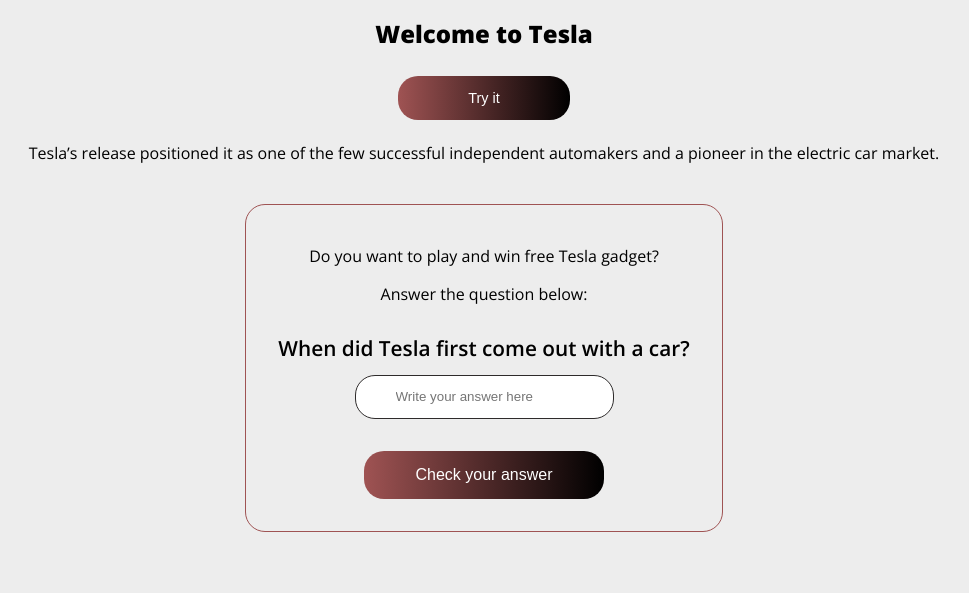
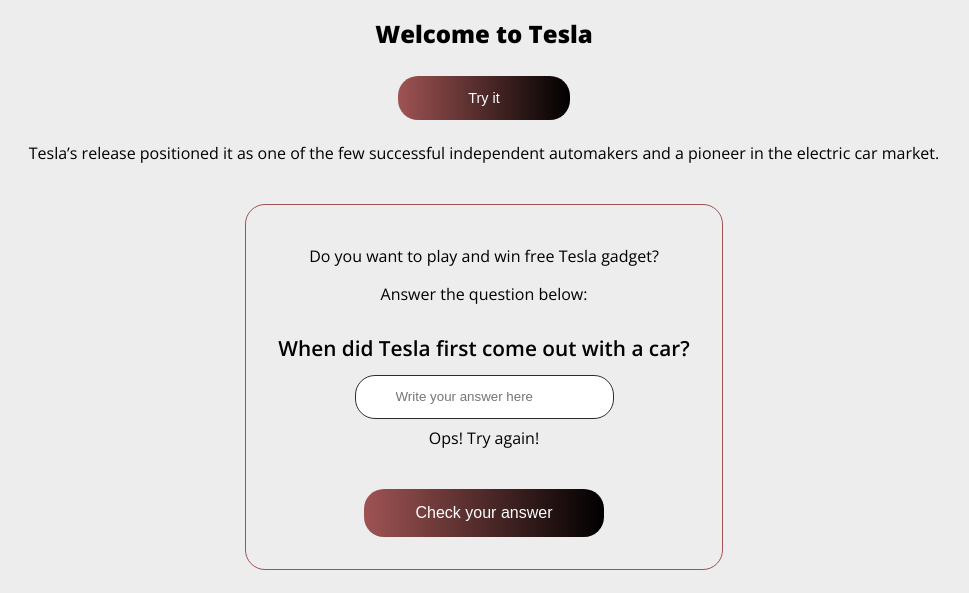
Before and after one commit to NoroffFEU/programming-foundations-ca-WeronikaMartinsen, a plain HTML site: page index.html in a window 1280 px wide. Both pictures are taken after a click on the button "Check your answer". Shown: the part 130-723 px from the top of the page, without its empty margins (156-1125 px from the left). Drawn offline with nearby package versions, Linux system fonts and the light colour scheme; some icons are missing.

Commit message:
js function

```diff
--- a/index.html
+++ b/index.html
@@ -40,19 +40,13 @@
           id="searchInput"
           name="q"
         />
+        <p id="resultTeslaYear"></p>
 
-        <script>
-          var answer = 2008;
-          var guessedNumber = 2012;
+        <script></script>
 
-          if (guessedNumber === answer) {
-            console.log("This is correct answer!");
-          } else {
-            console.log("Try again!");
-          }
-        </script>
-
-        <button class="searchButton">Check your answer</button>
+        <button onclick="whatYearTesla()" class="searchButton">
+          Check your answer
+        </button>
       </div>
 
       <img src="images/tesla.jpg" alt="Image of the car Tesla Model 3." />
--- a/js/mycar.js
+++ b/js/mycar.js
@@ -243,8 +243,14 @@ function addElement() {
 }
 //////////////////////////
 
-var searchInput = document.querySelector("searchInput");
+var answer = 2008;
 
-function changeStyle() {
-  searchInput.style.border = "2px solid black";
+function whatYearTesla() {
+  var searchInput = document.getElementById("searchInput").value;
+
+  if (searchInput == answer) {
+    document.getElementById("resultTeslaYear").innerHTML = "Correct answer!";
+  } else {
+    document.getElementById("resultTeslaYear").innerHTML = "Ops! Try again!";
+  }
 }
```
